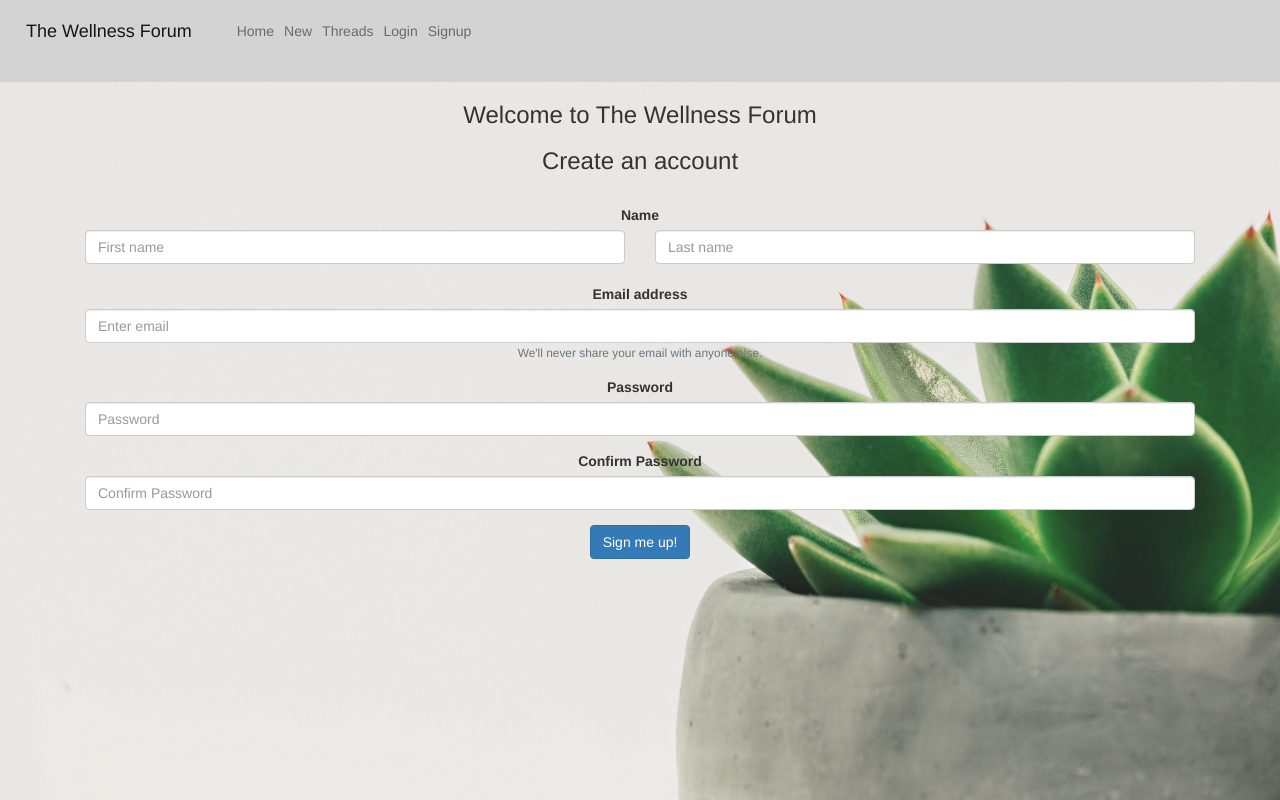
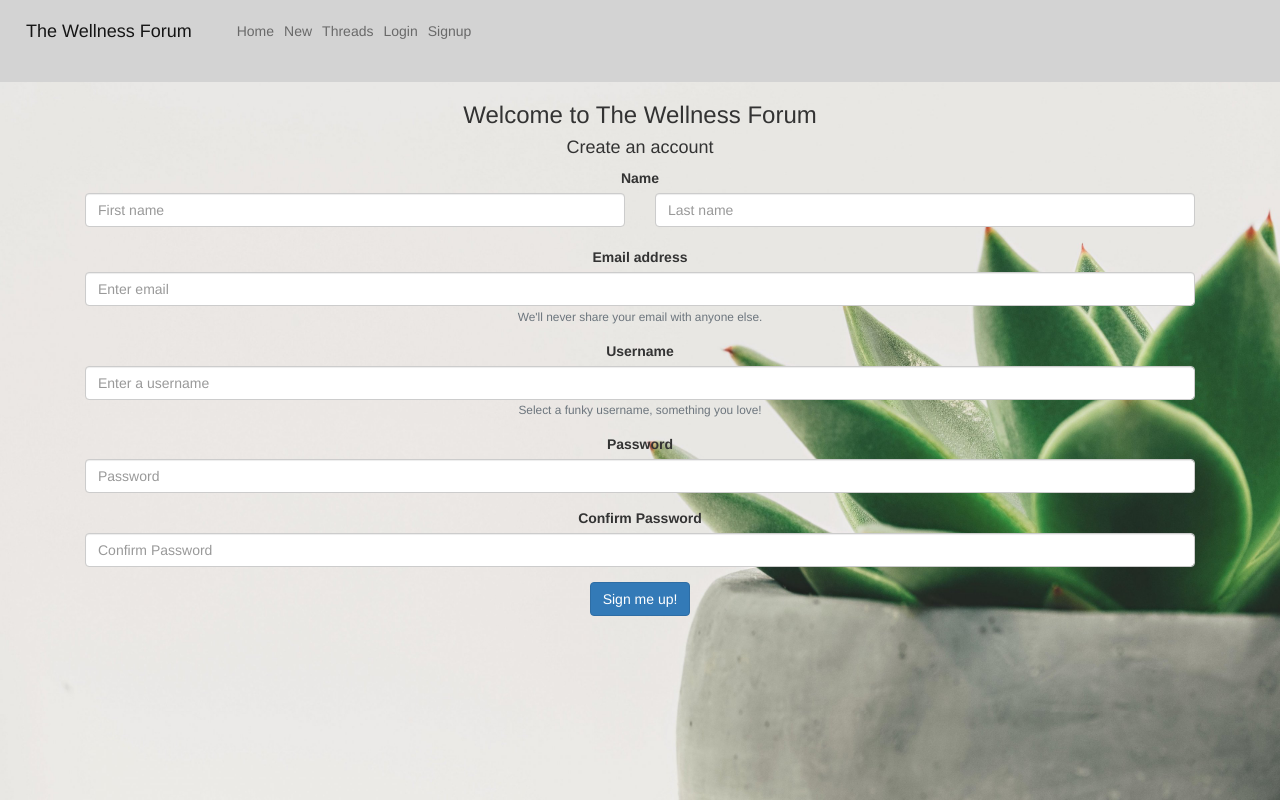
Before and after one commit to disha-saraiya/dishas-shwetam-project3, a React (Create React App) app: page /signup in a window 1280 px wide. Built offline with nearby package versions, Linux system fonts and the light colour scheme.

Commit message:
Added some mongoDB stuff

```diff
--- a/package.json
+++ b/package.json
@@ -7,6 +7,7 @@
     "@testing-library/react": "^11.2.6",
     "@testing-library/user-event": "^12.8.3",
     "bootstrap": "^3.4.1",
+    "mongoose": "^5.12.3",
     "react": "^17.0.2",
     "react-bootstrap": "^1.5.2",
     "react-dom": "^17.0.2",
--- a/src/components/Signup.js
+++ b/src/components/Signup.js
@@ -6,9 +6,8 @@ function Signup(){
     return(
         <div>
             <h3> Welcome to The Wellness Forum </h3>
-            <h3> Create an account </h3>
-        <div className = "container">
-            <br />
+            <h4> Create an account </h4>
+            <div className = "container">
             <Form>
 
             <Form.Label>Name</Form.Label>
@@ -30,6 +29,17 @@ function Signup(){
                 We'll never share your email with anyone else.
             </Form.Text>
             </Form.Group>
+
+
+            <Form.Group controlId="formBasicEmail">
+            <Form.Label>Username</Form.Label>
+            <Form.Control type="username" placeholder="Enter a username" />
+            <Form.Text className="text-muted">
+                Select a funky username, something you love!
+            </Form.Text>
+            </Form.Group>
+
+
 
             <Form.Group controlId="formBasicPassword">
             <Form.Label>Password</Form.Label>
```
Also changed, not shown: src/server.js (added, +17 -0 lines), src/schema/comment.schema.js (added), src/schema/post.schema.js (added), src/schema/user.schema.js (added), 1 other file (tests, documents, lock files or other folders).
